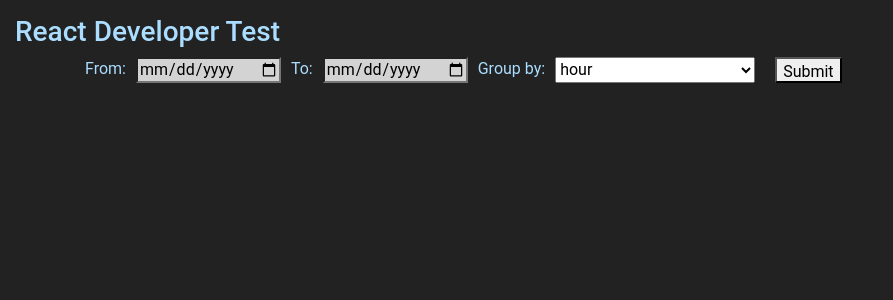
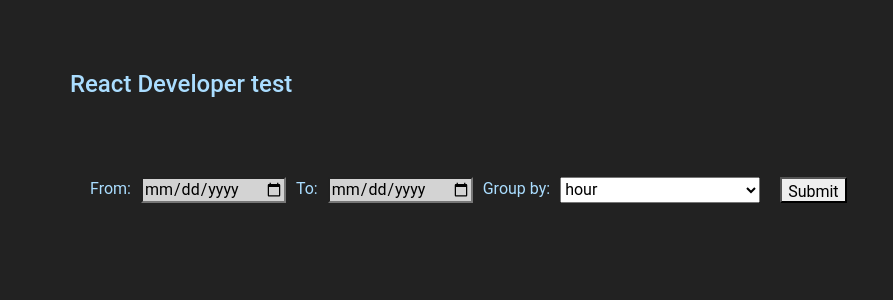
Before and after one commit to tomasz-konecki/React-Developer_test, a React app: page / in a window 1280 px wide. Shown: the top 300 px of the page, without its empty margins (0-893 px from the left). Built offline with nearby package versions, Linux system fonts and the light colour scheme.

Commit message:
Add axios

```diff
--- a/src/App.js
+++ b/src/App.js
@@ -4,6 +4,7 @@ import { Form, Input, FormGroup, Container, Label, Button } from "reactstrap";
 import Select from "react-select";
 import DatePicker from "react-datepicker";
 import "./scss/App.scss";
+const axios = require("axios");
 
 const url = "http://idr.intevi.uk/api/readings";
 const id = "2f3fbe5ca313a4";
@@ -15,15 +16,9 @@ class App extends Component {
   }
 
   handleChange = e => {
-    console.log("handleChange invoked...", e.target.name, e.target.value);
-    this.setState(
-      {
-        [e.target.name]: e.target.value
-      },
-      () => {
-        console.log(this.state);
-      }
-    );
+    this.setState({
+      [e.target.name]: e.target.value
+    });
   };
 
   handleFormSubmit = e => {
@@ -34,13 +29,24 @@ class App extends Component {
   createQuery = () => {
     let { firstDate, lastDate, group } = this.state;
     let query = `${url}?id=${id}&from=${firstDate}&to=${lastDate}&sort=1&group=${group}&sort=1`;
-    console.log(query);
+    this.getData(query);
+  };
+
+  getData = url => {
+    console.log(url);
+
+    axios({
+      method: "get",
+      url
+    }).then(function(response) {
+      console.log(response.data);
+    });
   };
 
   render() {
     return (
       <div className="App-container">
-        <h3>React Developer Test</h3>
+        <h4>React Developer test</h4>
         <Container>
           <Form onSubmit={this.handleFormSubmit}>
             <FormGroup>
--- a/src/scss/App.scss
+++ b/src/scss/App.scss
@@ -7,8 +7,10 @@ body {
   color: #adf;
 
   .App-container {
-    padding: 15px;
-
+    padding: 70px;
+    .container {
+      padding: 70px 20px 0;
+    }
     form {
       display: flex;
 
```
